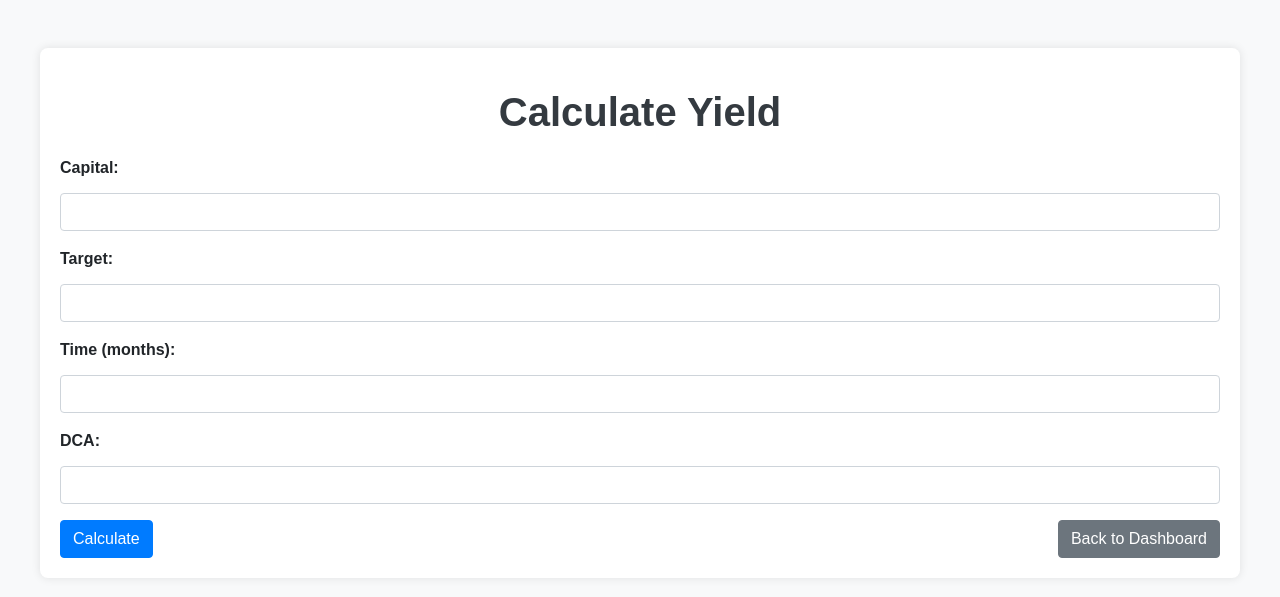
After one commit to tonysla37/my_trading_bot, a Flask app: page /calculate_yield in a window 1280 px wide. The commit adds this page. Shown: the top 597 px of the page. Run offline with Flask 3, Linux system fonts and the light colour scheme; some libraries are stand-ins or nearby versions.

```diff
--- a/app.py
+++ b/app.py
@@ -3,6 +3,8 @@ import os
 import subprocess
 import logging
 import yaml
+
+import trading.informations as info
 
 app = Flask(__name__)
 
@@ -53,14 +55,24 @@ def config():
         for key in config['trading']:
             if isinstance(config['trading'][key], dict):
                 for sub_key in config['trading'][key]:
-                    value = request.form.get(f"{key}_{sub_key}", config['trading'][key][sub_key])
-                    config['trading'][key][sub_key] = convert_value(value)
+                    config['trading'][key][sub_key] = convert_value(request.form.get(f"{key}_{sub_key}"))
             else:
-                value = request.form.get(key, config['trading'][key])
-                config['trading'][key] = convert_value(value)
+                config['trading'][key] = convert_value(request.form.get(key))
         save_config(config)
-        return redirect(url_for('index'))
-    return render_template('config.html', config=config['trading'])
+        return redirect(url_for('config'))
+    return render_template('config.html', config=config)
+
+@app.route('/calculate_yield', methods=['GET', 'POST'])
+def calculate_yield():
+    result = None
+    if request.method == 'POST':
+        capital = float(request.form['capital'])
+        cible = float(request.form['cible'])
+        temps = int(request.form['temps'])
+        dca = float(request.form['dca'])
+
+        result = info.calculate_rendement(capital, cible, temps, dca)
+    return render_template('calculate_yield.html', result=result)
 
 @app.route('/start_bot', methods=['POST'])
 def start_bot():
--- a/config.yaml
+++ b/config.yaml
@@ -1,5 +1,5 @@
 trading:
-  backtest: true
+  backtest: false
   bench_mode: true
   buy_ready: true
   capital: 1000
--- /dev/null
+++ b/templates/calculate_yield.html
@@ -0,0 +1,59 @@
+<!DOCTYPE html>
+<html lang="en">
+<head>
+    <meta charset="UTF-8">
+    <meta name="viewport" content="width=device-width, initial-scale=1.0">
+    <title>Calculate Yield</title>
+    <link href="https://stackpath.bootstrapcdn.com/bootstrap/4.5.2/css/bootstrap.min.css" rel="stylesheet">
+    <link rel="stylesheet" href="{{ url_for('static', filename='styles.css') }}">
+</head>
+<body>
+    <div class="container mt-5">
+        <h1>Calculate Yield</h1>
+        <form method="POST">
+            <div class="form-group">
+                <label for="capital">Capital:</label>
+                <input type="number" id="capital" name="capital" step="0.01" class="form-control" required>
+            </div>
+            <div class="form-group">
+                <label for="cible">Target:</label>
+                <input type="number" id="cible" name="cible" step="0.01" class="form-control" required>
+            </div>
+            <div class="form-group">
+                <label for="temps">Time (months):</label>
+                <input type="number" id="temps" name="temps" class="form-control" required>
+            </div>
+            <div class="form-group">
+                <label for="dca">DCA:</label>
+                <input type="number" id="dca" name="dca" step="0.01" class="form-control" required>
+            </div>
+            <div class="d-flex justify-content-between">
+                <button type="submit" class="btn btn-primary">Calculate</button>
+                <a href="{{ url_for('index') }}" class="btn btn-secondary">Back to Dashboard</a>
+            </div>
+        </form>
+
+        {% if result %}
+            <div class="mt-4">
+                <h3>Performance Percentage</h3>
+                <table class="table table-bordered">
+                    <thead>
+                        <tr>
+                            <th>Key</th>
+                            <th>Value</th>
+                        </tr>
+                    </thead>
+                    <tbody>
+                        {% for key, value in result.items() %}
+                        <tr>
+                            <td>{{ key }}</td>
+                            <td>{{ value }}</td>
+                        </tr>
+                        {% endfor %}
+                    </tbody>
+                </table>
+            </div>
+        {% endif %}
+    </div>
+</body>
+</html>
--- a/templates/index.html
+++ b/templates/index.html
@@ -54,7 +54,8 @@
         <pre id="log-container"></pre>
         <div class="d-flex mt-4">
             <a href="{{ url_for('config') }}" class="btn btn-primary mr-2">Configuration</a>
-            <a href="{{ url_for('logs_page') }}" class="btn btn-secondary">Logs Applicatifs</a>
+            <a href="{{ url_for('calculate_yield') }}" class="btn btn-primary mr-2">Calculate Yield</a>
+            <a href="{{ url_for('logs_page') }}" class="btn btn-secondary">Applicative Logs</a>
         </div>
     </div>
     <script>
--- a/trading/backtest.py
+++ b/trading/backtest.py
@@ -8,6 +8,7 @@ import os
 import trading.indicators as indic
 import trading.trade as trade
 import trading.influx_utils as idb
+import trading.informations as info  # Votre module optimisé
 
 from datetime import datetime, timedelta
 
@@ -19,11 +20,14 @@ def load_config():
 
 def run_analysis(data, fiat_amount, crypto_amount, risk, protection):
     # Vérifier la présence des clés nécessaires et gérer les valeurs manquantes
+
+    bitcoin_fear_and_greed_index = info.get_bitcoin_fear_and_greed_index()
+
     analysis = {
         'adi': indic.analyse_adi(data.get('adi', None), data.get('prev_adi', None)),
         'bollinger': indic.analyse_bollinger(data.get('high', None), data.get('low', None), data.get('average', None), data.get('close', None)),
         'ema': indic.analyse_ema(data.get('emas', None)),
-        'fear_and_greed': indic.analyse_fear_and_greed(data.get('index_value', None)),
+        'fear_and_greed': indic.analyse_fear_and_greed(int(bitcoin_fear_and_greed_index)),
         'macd': indic.analyse_macd(data.get('macd', None), data.get('signal', None), data.get('histogram', None), data.get('prev_macd', None), data.get('prev_signal', None)),
         'rsi': indic.analyse_rsi(data.get('rsi', None), data.get('prev_rsi', None)),
         'sma': indic.analyse_sma(data.get('smas', None)),
```
Also changed, not shown: 1 other file.
